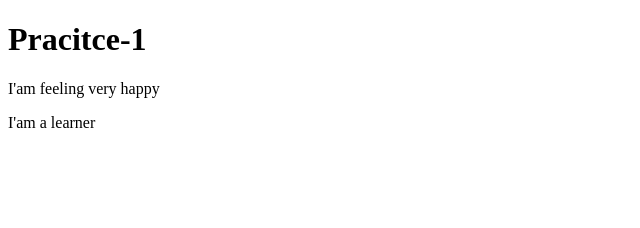
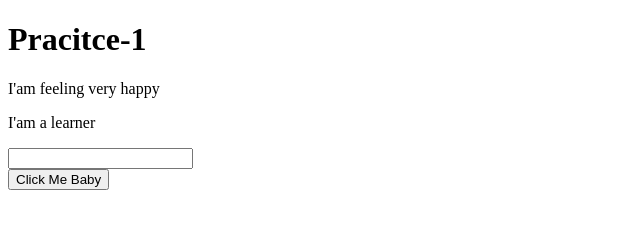
Before and after one commit to gazimahmudhasan3/practice-1, a plain HTML site: page index.html in a window 1280 px wide. Shown: the whole page, without its empty margins (0-640 px from the left). Drawn offline with Linux system fonts and the light colour scheme.

Commit message:
done adding button

```diff
--- a/index.html
+++ b/index.html
@@ -10,5 +10,8 @@
     <h1>Pracitce-1</h1>
     <p>I'am feeling very happy</p>
     <p>I'am a learner</p>
+    <input type="text">
+    <br>
+    <button>Click Me Baby</button>
 </body>
 </html>
```
